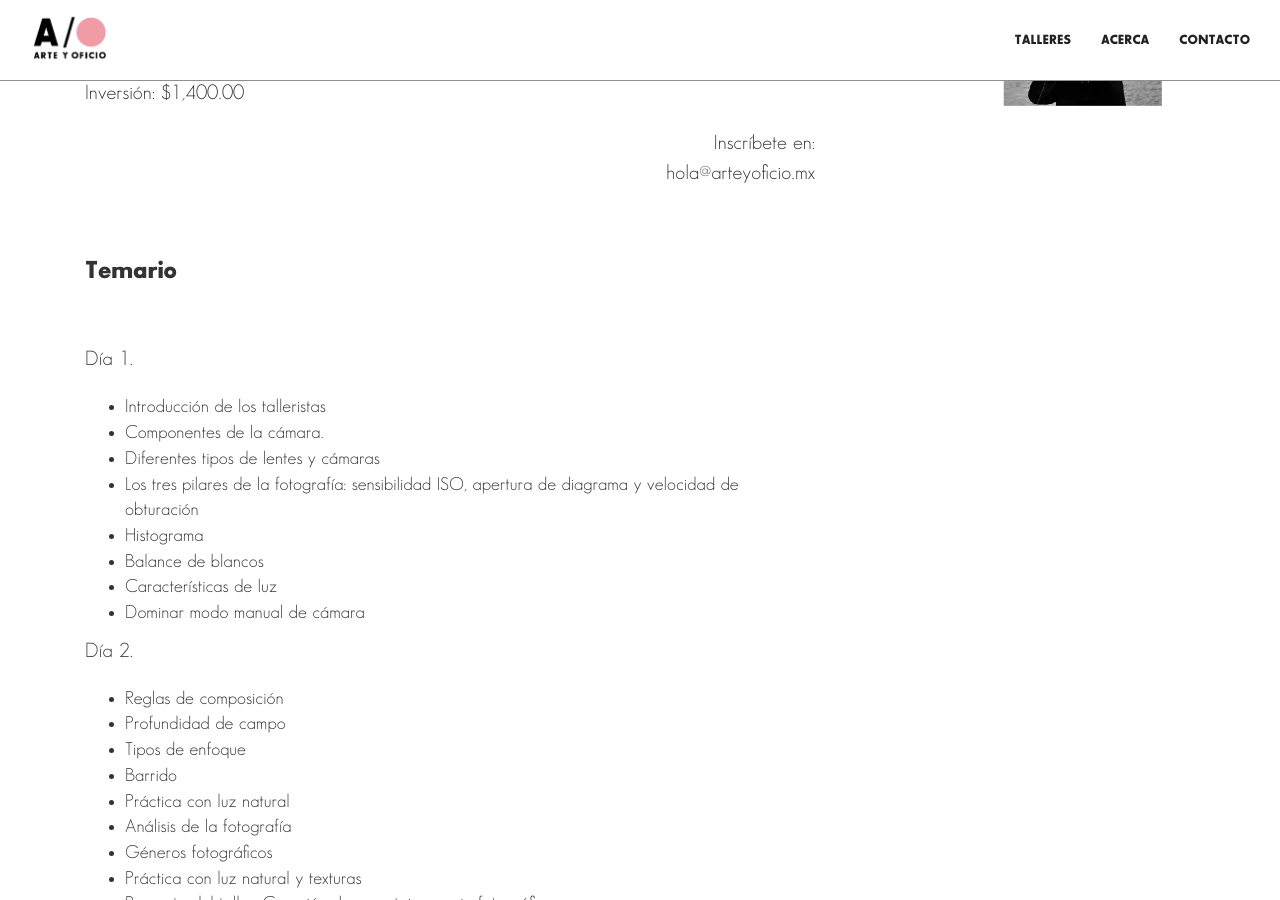
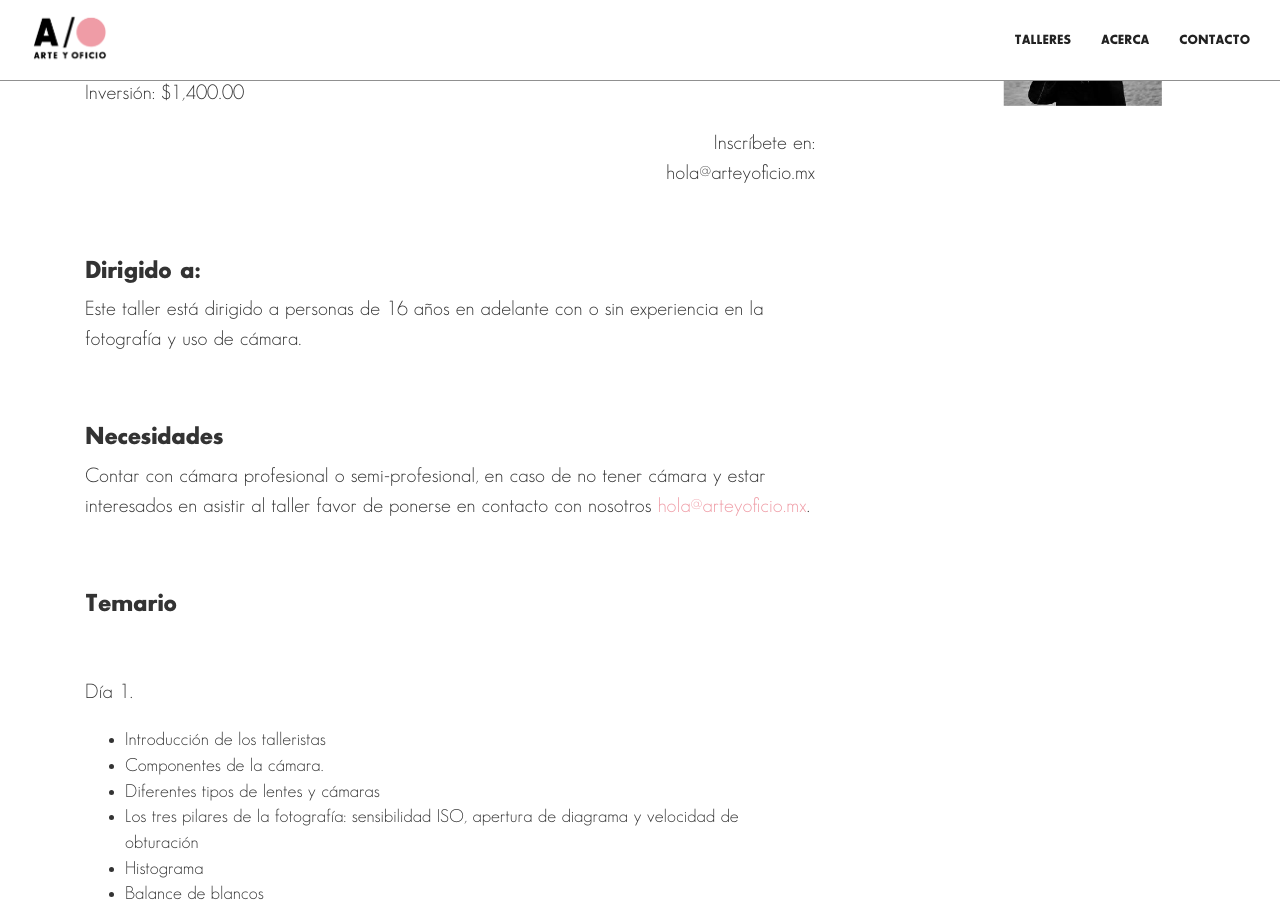
Before and after one commit to defvol/ayo, a Jekyll site: the page built from taller.md, in a window 1280 px wide and 900 px high, scrolled down 395 px. Built offline with Jekyll 4.4.1, drawn with Linux system fonts in a browser that asks for light colours; comment, search, counter and statistics services are not loaded.

Commit message:
Audiencia al taller

```diff
--- a/taller.md
+++ b/taller.md
@@ -23,6 +23,18 @@ Lugar: Dr. Romero 53. Col. Chapultepec
 Inversión: $1,400.00
 
 <p class="text-right">Inscríbete en: <br /> {{ site.email }}</p>
+
+<br />
+
+### Dirigido a:
+
+Este taller está dirigido a personas de 16 años en adelante con o sin experiencia en la fotografía y uso de cámara.
+
+<br />
+
+### Necesidades
+
+Contar con cámara profesional o semi-profesional, en caso de no tener cámara y estar interesados en asistir al taller favor de ponerse en contacto con nosotros [{{ site.email }}](mailto:{{ site.email }}).
 
 <br />
 
```
